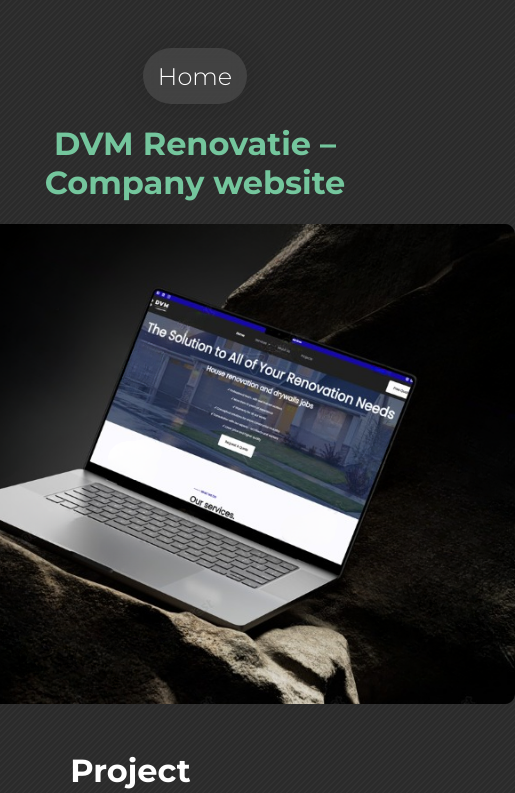
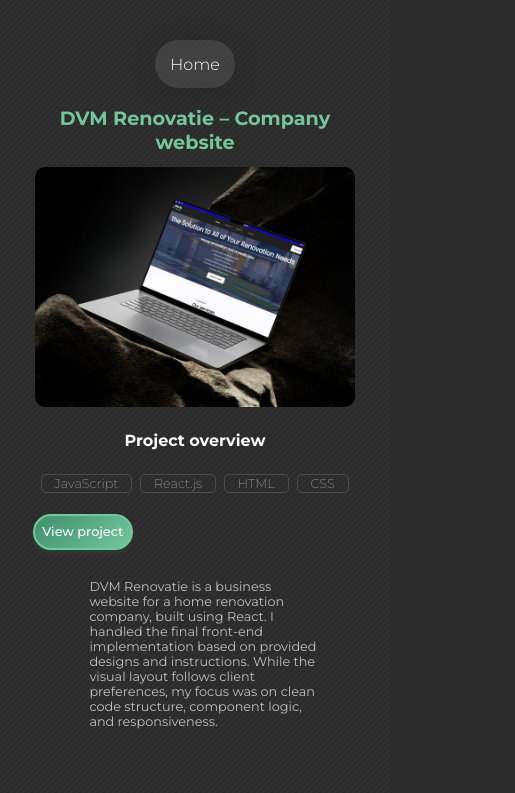
Before and after one commit to aleksa13122/aleksa-s-portfolio, a React (Vite) app: page /dvm in a window 390 px wide. Shown: the top 793 px of the page, 515 px wide, since content can reach past the window. Built offline with nearby package versions, Linux system fonts and the light colour scheme.

Commit message:
only cv left

```diff
--- a/src/components/About/About.css
+++ b/src/components/About/About.css
@@ -241,12 +241,26 @@ h2 {
   }
 }
 @media (max-width: 650px) {
+  .certification-text p {
+    font-size: 1rem;
+    font-weight: 400;
+  }
+  .work-desc {
+    font-size: 0.7rem;
+  }
   .tech-stack {
     display: grid;
     grid-template-columns: repeat(2, 1fr);
   }
+  .work-item h3 {
+    padding-bottom: 1rem;
+  }
 }
 @media (max-width: 420px) {
+  .work-item h3 {
+    font-size: 1rem;
+    padding-bottom: 1rem;
+  }
   .tech-item {
     height: 3.5rem;
     width: 8rem;
--- a/src/components/Contact/Contact.css
+++ b/src/components/Contact/Contact.css
@@ -146,6 +146,7 @@
     margin: 10px auto;
   }
   .contacts-item1 {
+    padding-right: 0.5rem;
     padding-left: 0.5rem;
     padding-top: 0.5rem;
     padding-bottom: 0.5rem;
@@ -182,6 +183,7 @@
 @media (max-width: 350px) {
   .contacts-item1 {
     font-size: 0.8rem;
+    padding-right: 0.5rem;
   }
   .colab {
     font-size: 0.8rem;
--- a/src/components/Projects/Projects.css
+++ b/src/components/Projects/Projects.css
@@ -112,13 +112,7 @@ h2 {
 .project-img:hover {
   transform: scale(1.2);
 }
-/* @media (max-width: 1200px) {
-  .project-item {
-    height: 25rem;
-    width: 30rem;
-    padding-top: 15px;
-  }
-} */
+
 @media (max-width: 1200px) {
   .projects-container {
     display: grid;
@@ -140,6 +134,7 @@ h2 {
     color: #74c69d;
     margin-top: 1rem;
     font-size: 1rem;
+    text-align: start;
   }
 
   .tech-div-container {
--- a/src/components/Routes/CombinedProjects.css
+++ b/src/components/Routes/CombinedProjects.css
@@ -5,7 +5,6 @@ h1 {
 .container-main {
   display: flex;
   flex-direction: column;
-  /* background-color: aqua; */
   margin-bottom: 3rem;
   width: 80%;
   justify-self: center;
@@ -29,18 +28,13 @@ h3 {
   flex-direction: column;
   gap: 2rem;
   width: 130%;
-  /* background-color: beige; */
 }
 .project-overview-container {
   display: flex;
   flex-direction: row;
   margin-bottom: 2rem;
   width: 80%;
-  /* gap: 2rem; */
-  /* background-color: aqua; */
-  /* height: 90 */
   align-self: center;
-  /* background-color: cadetblue; */
 }
 /* Custom button */
 .view-demo-btn,
@@ -96,8 +90,6 @@ h3 {
   font-size: 1.1rem;
   color: rgb(194, 192, 192);
   text-align: justify;
-  /* width: 80%; */
-  /* text-align: flex-start; */
 }
 .project-nav {
   display: flex;
@@ -142,3 +134,119 @@ h3 {
 .project-nav-div:focus {
   outline: none; /* Sklanja outline pri fokusu i kliku */
 }
+
+@media (max-width: 850px) {
+  h1 {
+    font-size: 2rem;
+  }
+  .project-image {
+    height: 25rem;
+    width: 30rem;
+    margin-bottom: 15px;
+  }
+  h3 {
+    font-size: 1.5rem;
+  }
+  .project-overview-container {
+    margin-bottom: 1.5rem;
+    display: grid;
+    grid-template-columns: 1fr;
+  }
+  .project-nav {
+    top: 2.5rem;
+    height: 3rem;
+    font-size: 1rem;
+    font-weight: 300;
+    margin-top: 13px;
+  }
+
+  .project-nav-div {
+    font-size: 1rem;
+    height: 3rem;
+  }
+}
+@media (max-width: 550px) {
+  .project-image {
+    height: 20rem;
+    width: 25rem;
+    margin-bottom: 10px;
+  }
+  .project-action {
+    display: flex;
+    justify-content: center;
+  }
+  h1 {
+    font-size: 1.5rem;
+  }
+  h3 {
+    font-size: 1.2rem;
+    text-align: center;
+  }
+  .project-overview-container {
+    margin-bottom: 1.2rem;
+    justify-items: center;
+    /* padding-bottom: 1rem; */
+  }
+  .project-description {
+    margin-left: 1.2rem;
+    font-size: 0.8rem;
+    text-align: left;
+  }
+  .project-btns {
+    gap: 1.3rem;
+    justify-content: center;
+    padding-bottom: 1rem;
+  }
+  .tech-btn {
+    font-size: 0.8rem;
+    font-weight: 250;
+    height: 1.2rem;
+    padding-left: 0.8rem;
+    padding-right: 0.8rem;
+    margin-left: 0.5rem;
+    margin-top: 0.5rem;
+  }
+}
+@media (max-width: 450px) {
+  .project-image {
+    height: 15rem;
+    width: 20rem;
+    margin-bottom: 8px;
+  }
+  h1 {
+    font-size: 1.2rem;
+  }
+  h3 {
+    font-size: 1rem;
+  }
+  .project-overview-container {
+    margin-bottom: 1rem;
+  }
+}
+@media (max-width: 370px) {
+  .project-image {
+    height: 12rem;
+    width: 16rem;
+    margin-bottom: 8px;
+  }
+  .view-demo-btn,
+  .source-code-btn {
+    height: 1.7rem;
+    width: 4.5rem;
+    font-weight: 400;
+    font-size: 0.6rem;
+    justify-self: center;
+  }
+  .project-nav {
+    top: 2.2rem;
+    height: 2.5rem;
+    font-size: 0.8rem;
+    font-weight: 300;
+    margin-top: 10px;
+  }
+
+  .project-nav-div {
+    font-size: 0.8rem;
+    height: 2.5rem;
+  }
+}
--- a/src/components/Routes/Portfolio.jsx
+++ b/src/components/Routes/Portfolio.jsx
@@ -23,7 +23,7 @@ export default function Portfolio() {
               <button className="tech-btn"> CSS</button>
               <button className="tech-btn"> Figma</button>
             </div>
-            <div>
+            <div className="project-action">
               <a
                 className="source-code-btn"
                 href="https://github.com/aleksa13122/aleksa-s-portfolio"
```
